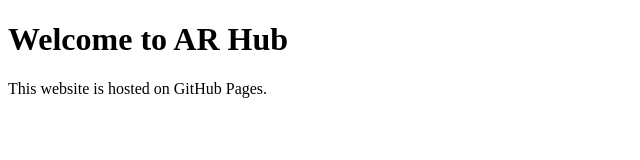
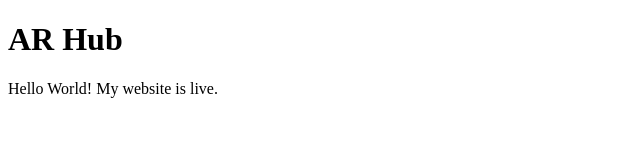
Before and after one commit to azizghannamm-tech/ARHub, a plain HTML site: page index.html in a window 1280 px wide. Shown: the whole page, without its empty margins (0-640 px from the left). Drawn offline with Linux system fonts and the light colour scheme.

Commit message:
Update index.html

```diff
--- a/index.html
+++ b/index.html
@@ -4,7 +4,7 @@
     <title>AR Hub</title>
 </head>
 <body>
-    <h1>Welcome to AR Hub</h1>
-    <p>This website is hosted on GitHub Pages.</p>
+    <h1>AR Hub</h1>
+    <p>Hello World! My website is live.</p>
 </body>
 </html>
```
